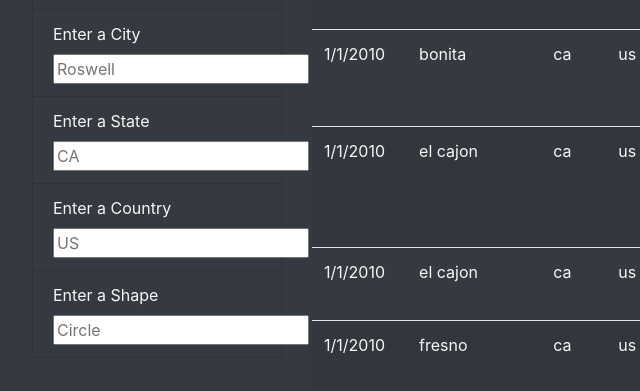
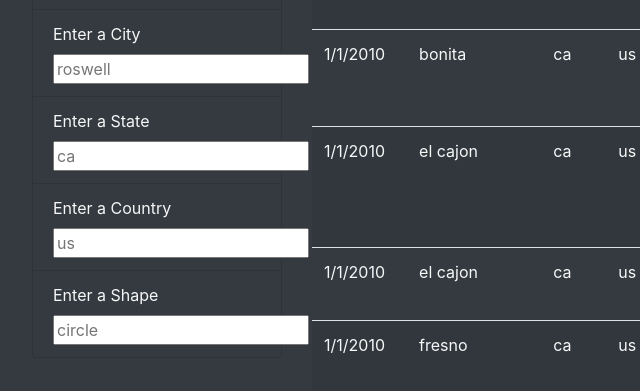
Before and after one commit to sechiller/UFOs, a plain HTML site: page index.html in a window 1280 px wide. Shown: the part 857-1248 px from the top of the page, 23-663 px from the left. Drawn offline with nearby package versions, Linux system fonts and the light colour scheme.

Commit message:
Add files via upload
final html

```diff
--- a/index.html
+++ b/index.html
@@ -54,19 +54,19 @@
                           </li>
                           <li class="list-group-item bg-dark">
                             <label for="date">Enter a City</label>
-                            <input type="text" placeholder="Roswell" id="city" />
+                            <input type="text" placeholder="roswell" id="city" />
                           </li>
                           <li class="list-group-item bg-dark">
                             <label for="date">Enter a State</label>
-                            <input type="text" placeholder="CA" id="state" />
+                            <input type="text" placeholder="ca" id="state" />
                           </li>
                           <li class="list-group-item bg-dark">
                             <label for="date">Enter a Country</label>
-                            <input type="text" placeholder="US" id="country" />
+                            <input type="text" placeholder="us" id="country" />
                           </li>
                           <li class="list-group-item bg-dark">
                             <label for="date">Enter a Shape</label>
-                            <input type="text" placeholder="Circle" id="shape" />
+                            <input type="text" placeholder="circle" id="shape" />
                           </li>
                           <!-- <li class="bg-dark">
                              <button id="filter-btn" type="button" class="btn btn-dark">
```
